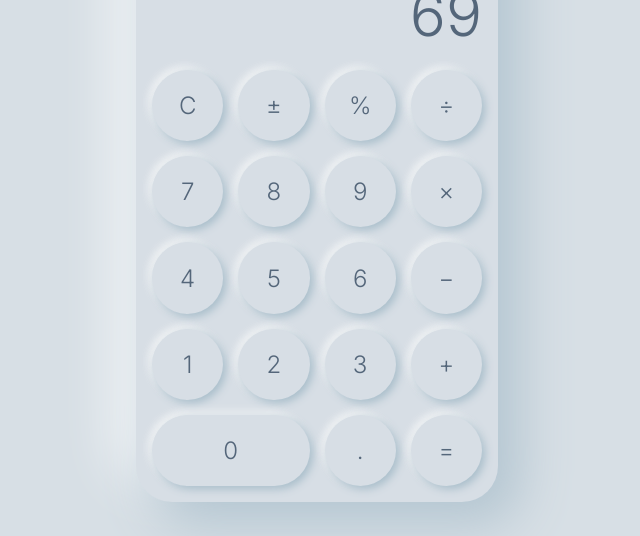
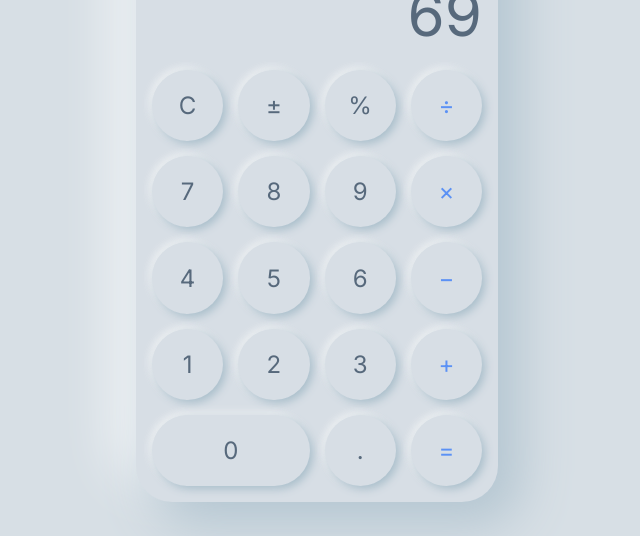
Before and after one commit to nghia-nguyen-dev/calculator, a React (Create React App) app: page / in a window 1280 px wide. Shown: the part 217-753 px from the top of the page, without its empty margins (323-963 px from the left). Built offline with nearby package versions, Linux system fonts and the light colour scheme.

Commit message:
feat: Add hover style

```diff
--- a/src/components/Numpad.js
+++ b/src/components/Numpad.js
@@ -6,10 +6,10 @@
 
 const Numpad = () => {
 	return (
-		<div className="Numpad" pho="lol">
+		<div className="Numpad">
 			<Misc>C</Misc>
 			<Misc>&#177;</Misc>
-			<Math>%</Math>
+			<Misc>%</Misc>
 			<Math>&#247;</Math>
 
         	<Number>7</Number>
--- a/src/css/index.css
+++ b/src/css/index.css
@@ -9,7 +9,7 @@
 	--cool-white: hsl(206, 21%, 87%);
 	--warm-white: hsl(210, 21%, 87%);
 
-	--main-color: hsla(210, 42%, 22%, 0.72);
+	--main-color: hsla(210, 42%, 22%, 0.7);
 }
 
 body {
@@ -25,7 +25,7 @@
 
 .Calculator {
 	font-family: "Inter", sans-serif;
-	font-weight: 300;
+	font-weight: 400;
 	font-size: 60px;
 	color: var(--main-color);
 
@@ -67,7 +67,8 @@
 
 	border-radius: 50%;
 	background: var(--warm-white);
-	box-shadow: 3px 3px 8px hsl(202, 24%, 72%), -3px -3px 8px hsla(0, 0%, 98%, 0.937);
+	box-shadow: 3px 3px 8px hsl(202, 24%, 72%),
+		-2px -2px 8px hsla(0, 0%, 98%, 0.937);
 }
 
 .pad--span {
@@ -81,3 +82,13 @@
 	padding-bottom: 100%;
 	display: block;
 }
+
+.pad:active {
+	background-color: hsl(210, 24%, 85%);
+	box-shadow: inset 3px 3px 6px hsl(202, 24%, 72%),
+		inset -2px -2px 6px hsla(0, 0%, 98%, 0.937);
+}
+
+.Math {
+	color: hsl(219, 89%, 66%);
+}
```
